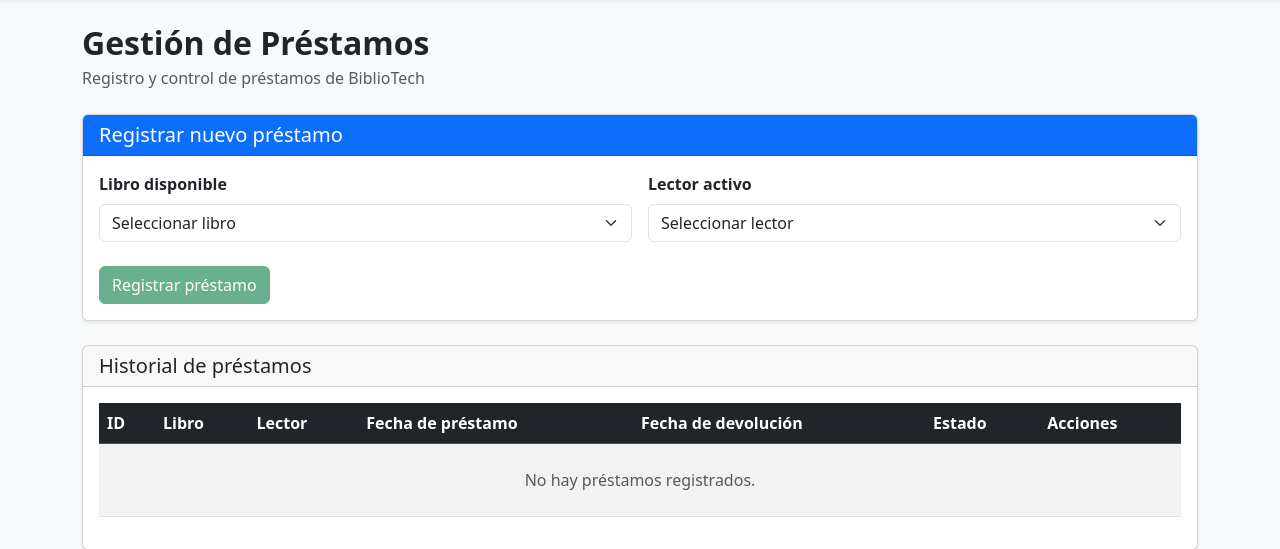
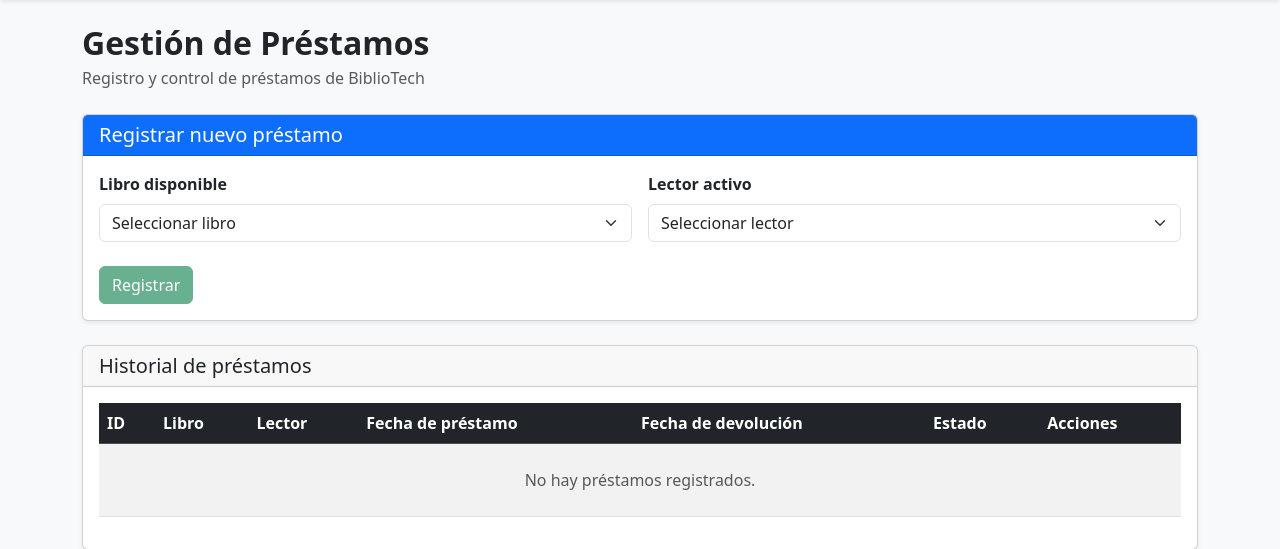
Before and after one commit to SaulOmarPacheco/PRACTICA3-U3, a Flask app: page /prestamos/ in a window 1280 px wide. Shown: the part 56-605 px from the top of the page. Run offline with Flask 3, Linux system fonts and the light colour scheme; data that the repository does not hold is empty.

Commit message:
Cambion en Gestion de Prestamos

```diff
--- a/app/templates/prestamos/index.html
+++ b/app/templates/prestamos/index.html
@@ -77,7 +77,7 @@
             <button type="submit"
                     class="btn btn-success mt-4"
                     {% if not libros or not lectores %}disabled{% endif %}>
-                Registrar préstamo
+                Registrar
             </button>
 
         </form>
```
